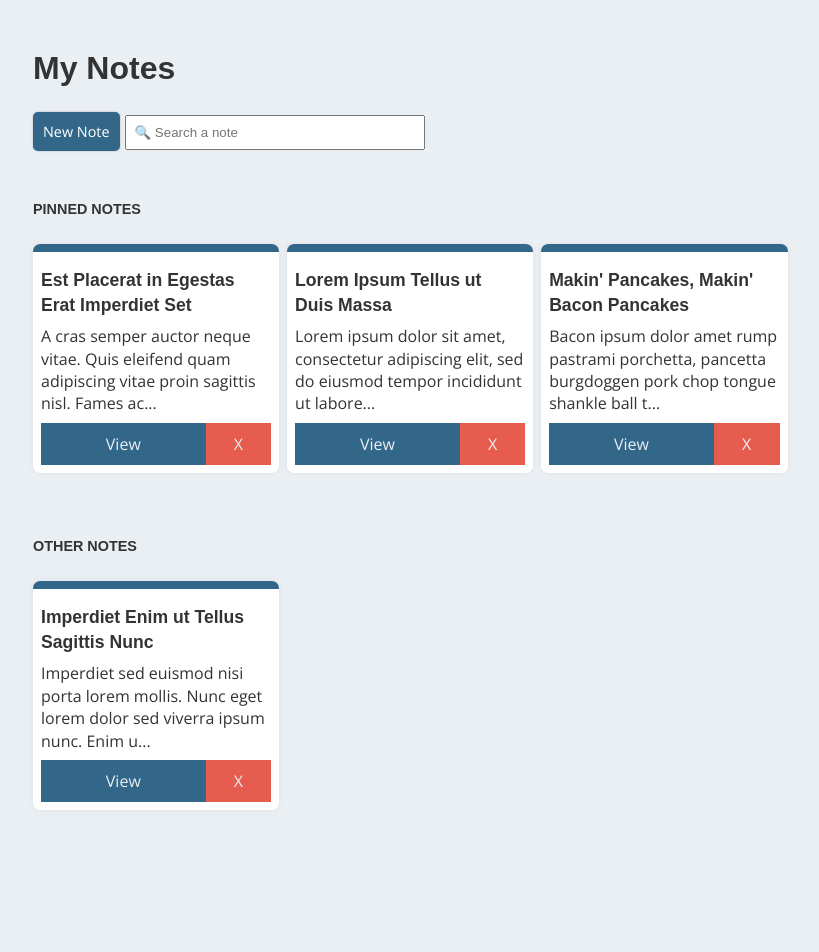
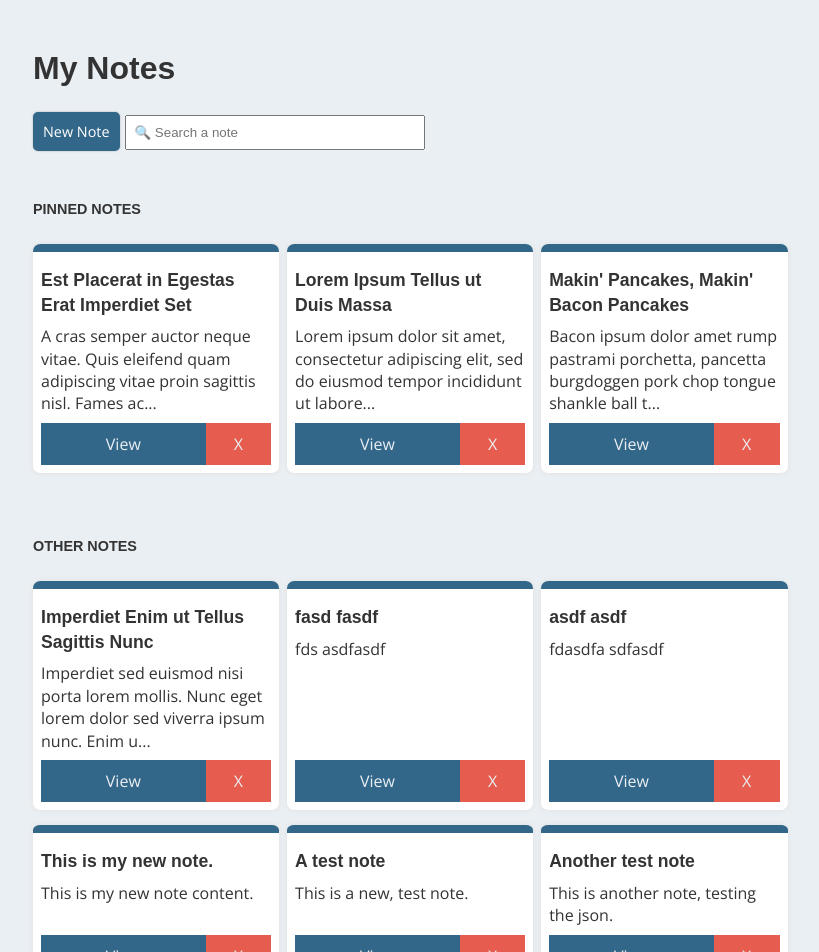
Before and after one commit to jesushperez/notes, a React (Create React App) app in the folder app/: page / in a window 1280 px wide. Shown: the top 952 px of the page, without its empty margins (222-1041 px from the left). Before the commit the page ends 848 px from the top, so only its background shows below. Built offline with nearby package versions, Linux system fonts and the light colour scheme; data requests are answered from the project's data file.

Commit message:
adds post request

```diff
--- a/app/db.json
+++ b/app/db.json
@@ -27,6 +27,65 @@
       "title": "Makin' Pancakes, Makin' Bacon Pancakes",
       "content": "Bacon ipsum dolor amet rump pastrami porchetta, pancetta burgdoggen pork chop tongue shankle ball tip filet mignon leberkas ground round short ribs.",
       "isPinned": true
+    },
+    {
+      "title": "New Note.",
+      "content": "This is my new note. It's short.",
+      "id": "hNRFsI9-"
+    },
+    {
+      "title": "New Note.",
+      "content": "This is a new note.",
+      "id": "kzpH-lSj"
+    },
+    {
+      "title": "sdf",
+      "content": "fds",
+      "id": "VslUVWWB"
+    },
+    {
+      "title": "New note",
+      "content": "This is a new note.",
+      "id": "JKtwJeDX"
+    },
+    {
+      "title": "asdf",
+      "content": "fdasd asdf",
+      "id": "LAgyi_PF"
+    },
+    {
+      "title": "fasd fasdf",
+      "content": "fds asdfasdf",
+      "id": "WEA0meTB",
+      "isPinned": false
+    },
+    {
+      "title": "asdf asdf",
+      "content": "fdasdfa sdfasdf",
+      "id": "kHqA2pMN",
+      "date": "11/21/2019",
+      "isPinned": false
+    },
+    {
+      "title": "This is my new note.",
+      "content": "This is my new note content.",
+      "id": "uDP50NOB",
+      "date": "11/21/2019",
+      "isPinned": false
+    },
+    {
+      "id": "-TVb1Oj9",
+      "date": "11/21/2019",
+      "isPinned": false,
+      "title": "A test note",
+      "content": "This is a new, test note."
+    },
+    {
+      "id": "qu2eLgBA",
+      "date": "11/21/2019",
+      "title": "Another test note",
+      "content": "This is another note, testing the json.",
+      "isPinned": false
     }
   ]
 }
--- a/app/package.json
+++ b/app/package.json
@@ -6,7 +6,9 @@
     "axios": "^0.19.0",
     "react": "^16.12.0",
     "react-dom": "^16.12.0",
+    "react-router-dom": "^5.1.2",
     "react-scripts": "3.2.0",
+    "shortid": "^2.2.15",
     "styled-components": "^4.4.1"
   },
   "scripts": {
--- a/app/src/App.js
+++ b/app/src/App.js
@@ -8,18 +8,45 @@ import HomePage from './components/HomePage';
 import NotePage from './components/NotePage';
 import NewNotePage from './components/NewNotePage';
 import './base.css';
+import shortid from 'shortid';
 
 function App() {
   const [notes, setNotes] = useState([]);
+  const [newNote, setNewNote] = useState([]);
+  const serverUrl = 'http://localhost:3001/notes';
 
   useEffect(() => {
-    const serverUrl = 'http://localhost:3001/notes';
     axios
       .get(serverUrl)
       .then(response => {
         setNotes(response.data);
       })
   }, []);
+
+  const handleTitleChange = (e) => {
+    setNewNote({...newNote, title: e.target.value});
+  }
+
+  const handleContentChange = (e) => {
+    setNewNote({...newNote, content: e.target.value});
+  }
+
+  const addNote = (e) => {
+    e.preventDefault();
+    if (newNote.title === undefined && newNote.content === undefined) {
+      setNewNote('');
+    } else {
+      let today = new Date().toLocaleDateString();
+      let noteObject = {id: shortid.generate(), "date": today, ...newNote, isPinned: false};
+      axios
+        .post(serverUrl, noteObject)
+        .then(response => {
+          console.log(response);
+          setNotes(notes.concat(response.data));
+          setNewNote('');
+        })
+    }
+  }
 
   const autoExpand = function(field) {
     field.style.height = 'inherit';
@@ -49,7 +76,7 @@ function App() {
         <Switch>
           <Route exact path="/" render={() => <HomePage notes={notes} />} />
           <Route exact path="/notes/:id" render={({match}) => <NotePage note={noteById(match.params.id)} />} />
-          <Route exact path="/new-note" render={() => <NewNotePage />} />
+          <Route exact path="/new-note" render={() => <NewNotePage onTitleChange={handleTitleChange} onContentChange={handleContentChange} onClick={addNote} />} />
         </Switch>
       </Router>
     </div>
--- a/app/src/components/NewNotePage.js
+++ b/app/src/components/NewNotePage.js
@@ -1,7 +1,7 @@
 import React from 'react';
 import { Wrapper, InputTitle, InputContent, BackLink, SaveButton } from './PageStyles/NewNotePageStyles';
 
-const NewNotePage = () => {
+const NewNotePage = ({onTitleChange, onContentChange, onClick}) => {
 
 
   return (
@@ -11,14 +11,16 @@ const NewNotePage = () => {
       <InputTitle
         wrap="soft"
         placeholder="Type your note title..."
+        onChange={onTitleChange}
       ></InputTitle>
 
       <InputContent
         wrap="soft"
         placeholder="Type your note..."
+        onChange={onContentChange}
       ></InputContent>
 
-      <SaveButton>save</SaveButton>
+      <SaveButton onClick={onClick}>save</SaveButton>
     </Wrapper>
   );
 }
--- a/app/src/components/Note.js
+++ b/app/src/components/Note.js
@@ -3,7 +3,6 @@ import { Link } from 'react-router-dom';
 import styled from 'styled-components';
 import { primary, secondary, customWhite, fontBody } from './Variables';
 import { Wrapper, Title, Content, ButtonsWrapper} from './PageStyles/NoteStyles';
-import FeedButton from './reusable/FeedButton';
 
 const Note = ({note}) => {
 
@@ -26,6 +25,44 @@ const Note = ({note}) => {
   }
 `;
 
+const ViewButton = styled(Link)`
+  color: ${customWhite};
+  transition-duration: .3s;
+  border: 2px solid ${primary};
+  background-color: ${primary};
+  flex-grow: 3;
+  padding: 8px;
+  text-align: center;
+  text-decoration: none;
+  margin-top: auto;
+  font-family: ${fontBody};
+
+  &:hover {
+    cursor: pointer;
+    color: ${primary};
+    background-color: ${customWhite};
+  }
+`;
+
+const DeleteButton = styled.a`
+  color: ${customWhite};
+  transition-duration: .3s;
+  border: 2px solid ${secondary};
+  background-color: ${secondary};
+  flex-grow: ${1};
+  padding: 8px;
+  text-align: center;
+  text-decoration: none;
+  margin-top: auto;
+  font-family: ${fontBody};
+
+  &:hover {
+    cursor: pointer;
+    color: ${secondary};
+    background-color: ${customWhite};
+  }
+`;
+
   // Truncates body content of long notes to keep note previews short
   let content = note.content;
   if (content !== undefined) {
@@ -38,15 +75,13 @@ const Note = ({note}) => {
       <Title>{note.title}</Title>
       <Content>{content}</Content>
       <ButtonsWrapper>
-        <StyledLink
+        <ViewButton
           to={`/notes/${note.id}`}
-          btnColor={primary}
-          flexGrow='3'
-          tabIndex={0}>View</StyledLink>
-        <FeedButton
+          tabIndex={0}>View</ViewButton>
+        <DeleteButton
           btnColor={secondary}
           flexGrow='1'
-          tabIndex={0}>X</FeedButton>
+          tabIndex={0}>X</DeleteButton>
       </ButtonsWrapper>
     </Wrapper>
   );
```
Also changed, not shown: 1 other file (tests, documents, lock files or other folders). Lines whose indentation alone changed are shown as unchanged.
